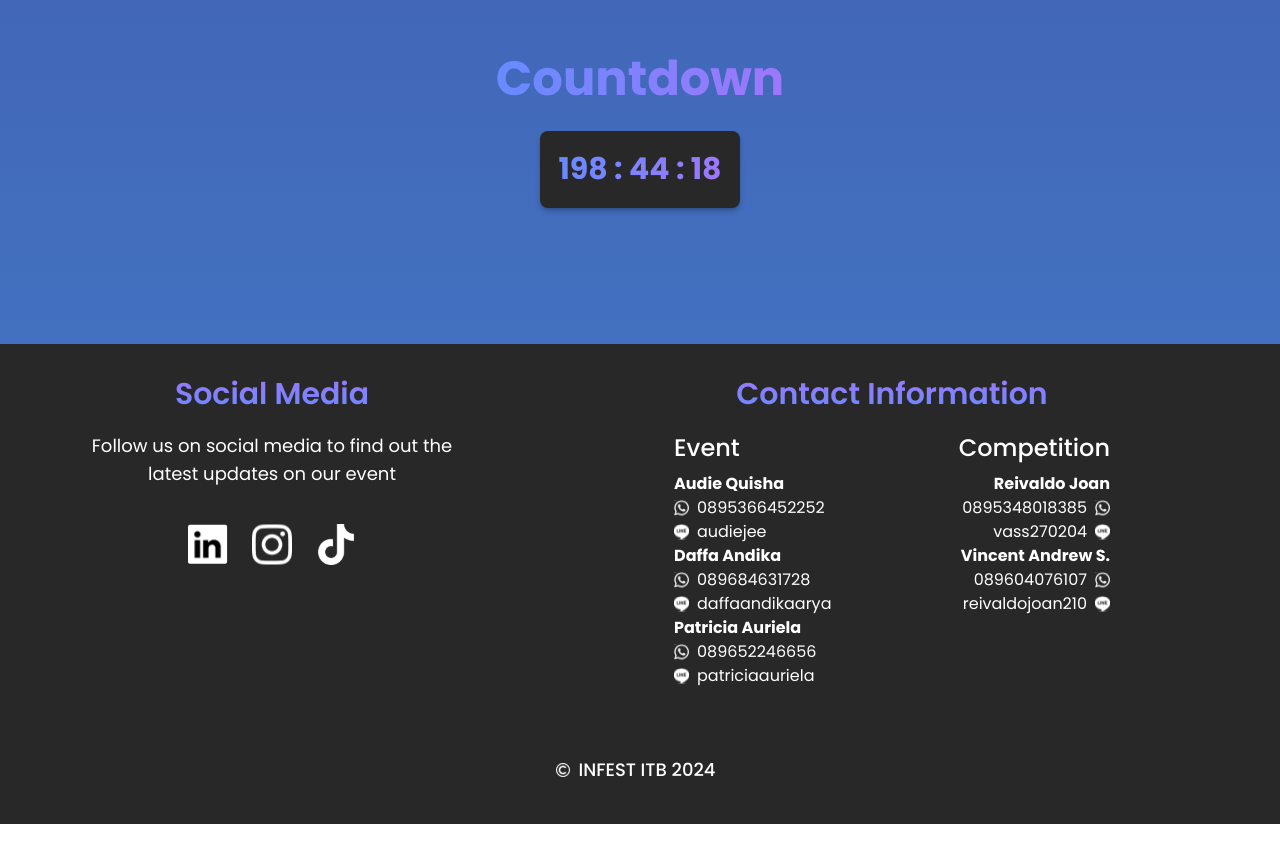
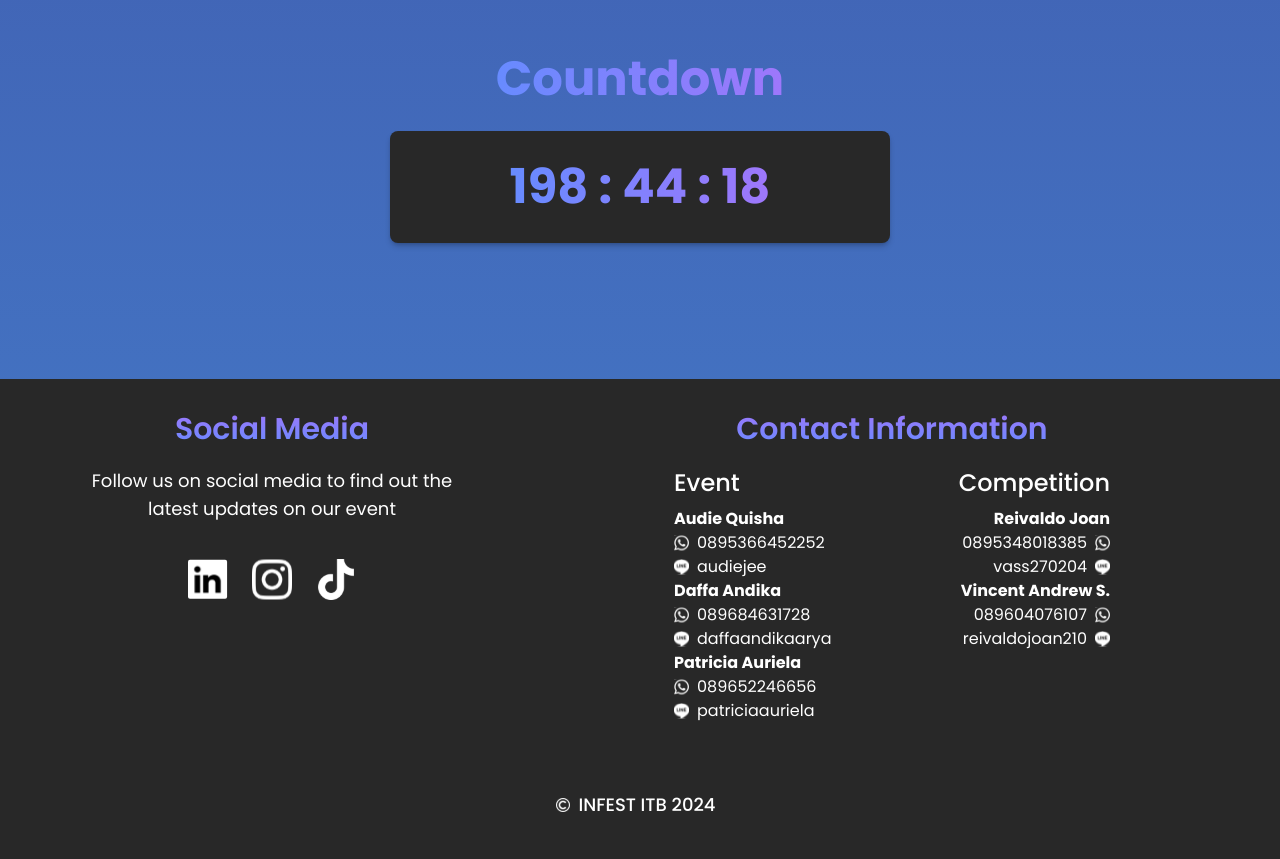
Before and after one commit to farrelathalla/INFEST-2024, a Next.js app: page /business-case-competition in a window 1280 px wide. Shown: the part 2480-3339 px from the top of the page. Before the commit the page ends 3304 px from the top, so only its background shows below. Built offline with nearby package versions, Linux system fonts and the light colour scheme.

Commit message:
style: countdown card

```diff
--- a/components/countdown.js
+++ b/components/countdown.js
@@ -49,9 +49,9 @@ export default function Countdown({ title="Countdown",date }){
             bg-clip-text
             '>{title}</h2>
 
-            <div className="w-[130px] md:w-[200px] py-4 rounded-[8px] mx-auto bg-[#282828] text-center shadow-dark">
+            <div className="w-full md:max-w-[500px] py-8 rounded-[8px] mx-auto bg-[#282828] text-center shadow-dark">
                 <p className="
-                text-[20px] md:text-[30px]
+                text-5xl
                 poppins-bold
                 inline-block
                 bg-gradient-to-r from-[#678BFF] to-[#9E77FB]
```
